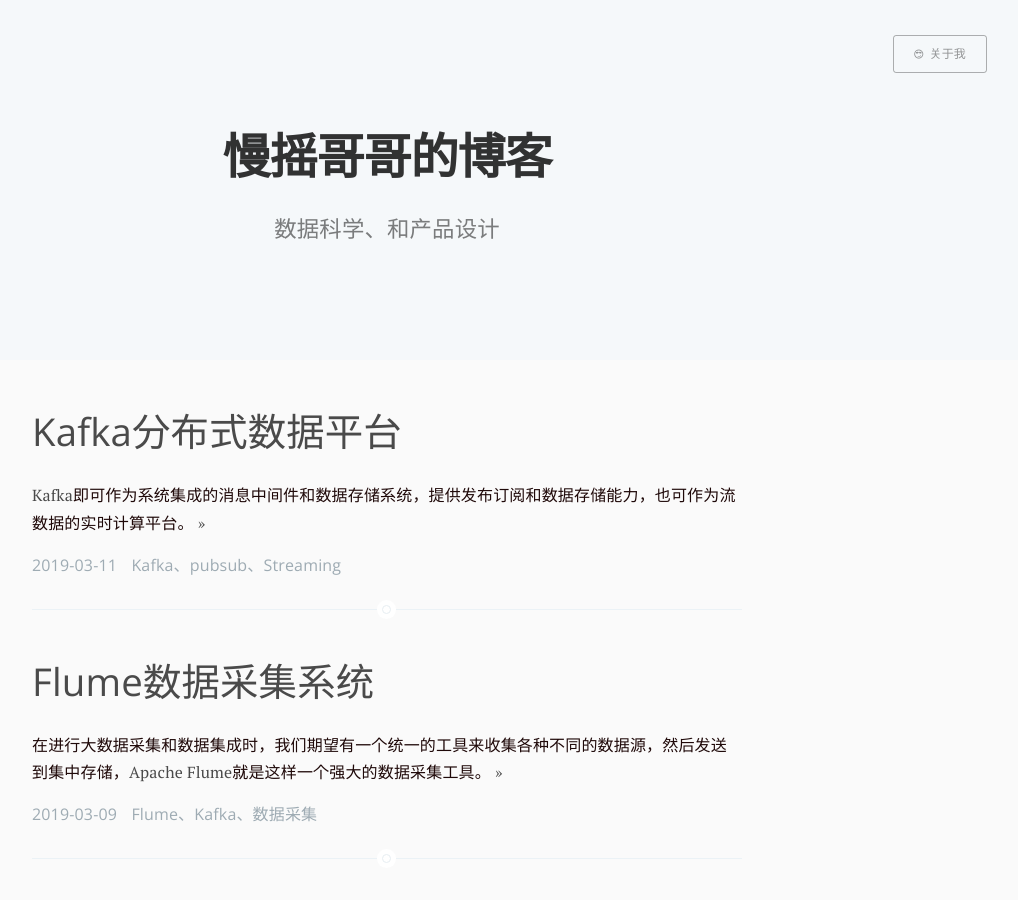
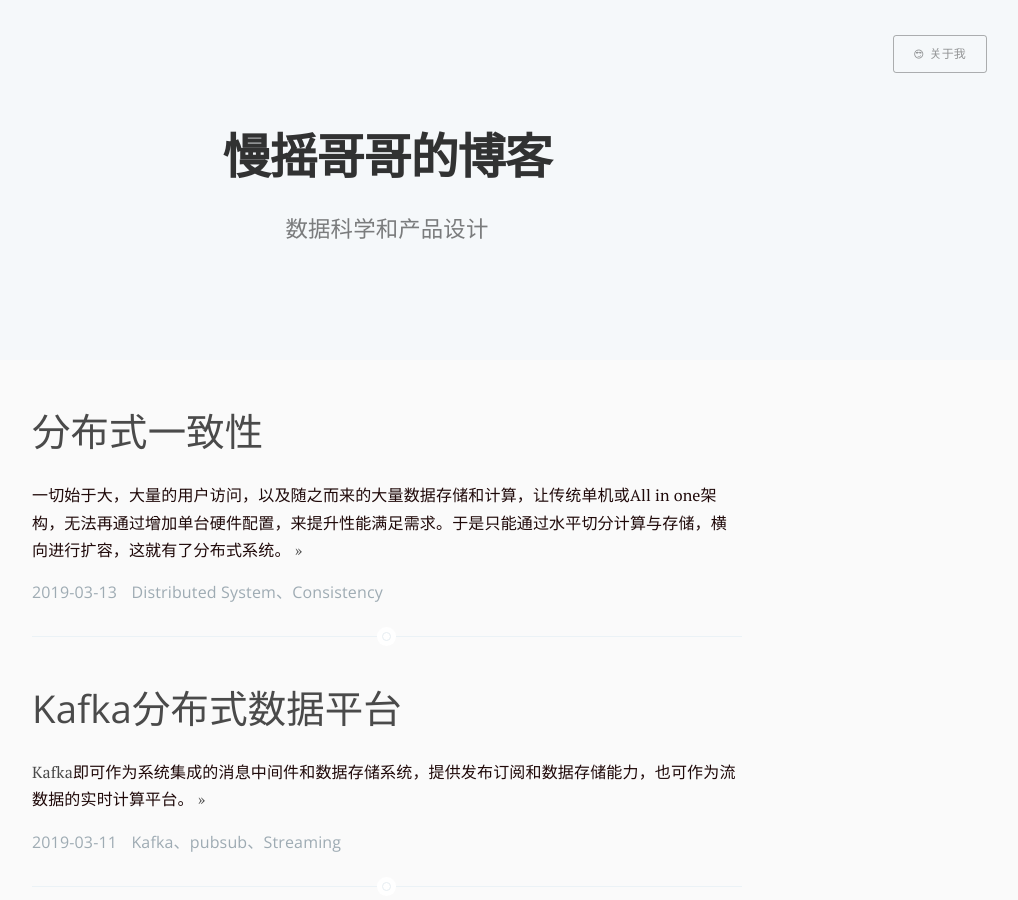
Before and after one commit to aaronyao/aaronyao.github.io, a Jekyll site: the page built from index.html, in a window 1280 px wide and 900 px high. Shown: the whole window, without its empty margins (253-1271 px from the left). Built offline with Jekyll 4.4.1, drawn with Linux system fonts in a browser that asks for light colours; the list of posts is cut into pages by our own code; some of the changed lines change nothing that is shown.

Commit message:
publish blog.

```diff
--- a/_config.yml
+++ b/_config.yml
@@ -1,6 +1,6 @@
 title: 慢摇哥哥的博客
-description: 数据科学、和产品设计
-meta_description: "数据科学、产品设计、云、和效率"
+description: 数据科学和产品设计
+meta_description: "数据科学、产品设计、云和效率"
 
 baseurl: ''
 abouturl: about.html
--- /dev/null
+++ b/_posts/2019-03-13-consisitency-of-distributed-system.md
@@ -0,0 +1,222 @@
+---
+layout: post
+title:  '分布式一致性'
+categories:
+  - Distributed System
+  - Consistency
+typora-root-url: /Users/aaron/Google Drive/my/blog/aaronyao.github.io
+---
+一切始于大，大量的用户访问，以及随之而来的大量数据存储和计算，让传统单机或All in one架构，无法再通过增加单台硬件配置，来提升性能满足需求。于是只能通过水平切分计算与存储，横向进行扩容，这就有了分布式系统。
+
+#### 分布式系统模型
+分布在网络上的多个物理主机，通过消息传递相互协同来完成共同的任务，对外看起来像是一个整体的系统，叫做分布式系统。
+
+![Distributed system model evolution](/assets/images/consistency-distributed-system-model-evolution.png)
+
+通过对计算和储存的切分，以实现分布式系统的核心目标：
+
+- **高性能**，实现水平扩容，获得高并发；
+
+- **高可用**，多副本(replication)实现容错，提高分区容忍性和可用性；
+
+![Distributed system model](/assets/images/consistency-distributed-system-model.png)
+
+分布式系统内部，节点与节点之间，主要分为两种架构模型：
+
+- **Master-slave**
+
+  主从架构，所有写入都通过Master节点进行，Master再对其他节点进行数据同步；读取数据可以从Master，也可以从Slave，这取决于业务是否可以接受数据复制的延迟；
+
+  优点：架构简单，没有多写带来的数据冲突问题；
+
+  缺点：Master有单点失败风险，也有的性能瓶颈；
+
+- **Peer-to-peer**
+
+  P2P架构，可以从任意节点进行读写，节点与节点之间进行数据的广播复制。
+
+  优点：消除了Master的中心化问题，更好的容错性；
+
+  缺点：实现复杂；
+
+无论采用哪一种架构模型，分布式系统分布在网络上的多节点，因此也引入了一些新的具有挑战性的问题，主要涉及三个方面：
+
+- 一、节点故障
+
+  节点自身和节点的接入网络都可能发生故障。导致这种故障的可能性很多，如硬件及网络问题、软件配置造成的不稳定、DDoS等等；归结起来，这些故障主要分为两类：
+
+  1. **Fail-stop** 故障停止，节点发生故障后对外表现为停止运行，这是最常见的故障模型；
+
+  1. **Byzantine or arbitrary failures**拜占庭或随机故障，节点向不同的观察者呈现不同的症状。故障检测机制也不能判定节点失败并将其排除，需要大部分节点达成共识后再将其排除。
+
+- 二，通讯延迟
+
+  网络通过存在一定的延时，按照节点间通讯延时是否设定上限（timeout），把通讯分为两类:
+
+  1. **Synchronous model**同步模型，消息有超时设定，超时则可立刻判定为通讯失败；
+  2. **Asynchronous model**异步模型，发送方发送消息后立即返回，消息可能延迟任意长的时间到达。
+
+  延时是影响分布式一致性的核心因素之一，这两个通讯模型也是决定分布式强一致性和最终一致性的关键。
+
+- 三、消息可靠性
+
+  分布式系统节点间传递的消息还可能出现各类可靠性问题，
+
+  1. 错序，由于网络延迟和不确定性，即使同一节点发出的两个事件消息，也有可能错序；
+  2. 无序，由于各个节点缺乏全局时钟（各节点即使通过[NTP](https://zh.wikipedia.org/wiki/%E7%B6%B2%E8%B7%AF%E6%99%82%E9%96%93%E5%8D%94%E5%AE%9A)也不能拥有完全一样时间），无法判断整个系统中不同节点发生的事件的先后顺序；
+  3. 消息也可能重复到达，被篡改，etc
+
+  如何和解决消息的可靠性，后面会介绍到一些相关的技术。
+
+#### 分布式一致性
+
+分布式一致性（Consistency）是指分布式系统中同一个数据的多个副本（Replication），经过一系列读写操作后，其对外表现的一致性。
+
+一致性可以实现到不同程度，不同实现程度的代价不同，根据实现程度分为如下三类，
+
+- **强一致性**，
+  1. 线性一致性 Linearizable
+  2. 顺序一致性 Sequential
+- **弱一致性**
+  1. 最终一致性 Eventual
+  2. 以及最终一致性的很多变种
+- 不一致
+
+##### 强 vs 弱
+
+**强一致性**的分布式系统，把整体（所有节点）看做一个黑盒，从黑盒内部视角，对于黑盒的每一次写入，所有节点都必须立刻（在写入返回之前）相互通讯并且达成共识完成同步，后续的对于黑盒的任何一次读，都会取得最近一次写入的值。
+
+这也是为什么Strong Consistency又叫做Single-copy Consistency的原因，这个约定让分布式系统看起来和单副本系统一样。
+
+然而，**弱一致性**不要求黑盒内部马上形成共识，不要求所有内部节点立刻同步。但是在一定的时间窗口或者条件之后，黑盒需要保证内部节点数据能够同步。这导致弱一致性的系统，每一次读不一定能够获得最近一次写入的值。
+
+第三类**不一致**的情况也是存在的，如分布式缓存系统，为了获得极致的可用性和性能，会进一步在一致性上进行妥协，数据可能不会总是严格地在所有节点上同步。
+
+强一致性的要求，会付出高延迟的代价，Client进程需要等待黑盒内部的数据同步才能够得到响应。所以，实际场景中，常常设计弱一致性系统，再结合一些补偿机制来保障数据的完整性。
+
+##### 线性一致性
+
+线性一致性是一种强一致性，上面我们从系统内部的视角描述过强一致性。下面从Client客户端的视角来描述线性一致性，***两种视角的要求是等价的***。从Client客户端的视角，要求系统具备两点：
+
+1. 对于跨不同机器的所有Client进程的所有操作，系统表现得如同采用了全局时钟顺序，使得所有的读写操作都能够串行地执行；
+2. 在全局时钟顺序串行执行，意味着每一个操作响应结束后才能发起后续操作，最终，所有的读操作均能返回最近一次写操作的值；
+
+![linearizable consistency](/assets/images/consistency-linearizable.png)
+
+如图中不同Client机器上的进程Px和Py中，每一个操作都有一个唯一的全局时间，这样自然可以排列成一个不冲突的执行顺序，call❶->res❶->call❷->res❷->call❸->res❸->call❹->res❹，结果使得，每一个操作的返回时间点时，黑盒内部的副本都已经完成同步，那么下一个操作操作自然就一定会获得最新的值。
+
+但不幸的是，世界上（不仅是分布式系统领域）不存在全局时钟用来进行全局排序，同时，任意内部副本节点之间的通讯网络不可能做到0延迟，所以线性一致性只是一个理论模型。
+
+##### 顺性一致性
+
+相比线性一致性，顺序一致性放松了全局时钟时序的要求，但提出了另外两个关于操作顺序的要求，仍然从Client客户端的视角：
+
+- 对于单个Client操作进程，进程内的事件执行顺序按照编程顺序（进程内可以通过共享时钟、内存等来实现先后顺序）；
+- 从Client观察者的角度，保证所有Client进程的所有操作事件，按照某种顺序串行起来，对于所有Client来说，都是这样同一个顺序。
+
+因此，需要一个排序规则或算法，来达成这种顺序，让所有Client客户端操作串行顺序执行。**[向量时钟(Vector Clock)](http://research.microsoft.com/en-us/um/people/lamport/pubs/time-clocks.pdf)**是一种常用的实现方式，不依赖于物理时钟，在离散系统中确定各个事件的发生次序（happen-before），并基于两两事件的关系，最后推导出整体次序（Total Ordering）。
+
+在实际场景中的强一致性，都可以认为是指顺序一致性。例如，如果MySQL Master-slave设定为同步复制，那么则可认为这个系统满足顺序一致性。
+
+##### 最终一致性
+
+如果系统没有新的更新，在一段时间之后，所有的副本的数据都会收敛到一致的状态，最终所有访问都将返回最后更新的值。
+
+为了获得高可用性和高性能，最终一致性是今天大部分分布式系统的选择。因为在大部分的业务场景下，数据最终处于一致状态就足够了，而不是要求在每次事务之后要求立即一致。
+
+![Eventual consistency](/assets/images/consistency-eventual.png)
+
+例如，用户创建订单❶成功以后，通过发送一个积分消息❷给消息队列，通过ACID事务让❶和❷同时成功或失败，保证业务的正确性；由于增加积分的过程❸并不简单，可能需要一些运算，同时订单创建完成这一瞬间，用户的关注点并不是积分的增加，而是订单是否成功。所以，业务上允许我们把增加积分❸异步处理，而不需要阻塞整个订单流程。也就是说用户积分满足最终一致性。
+
+另外，对于数据库系统，Master和Slave之间也可以设置为异步同步模式，那这个时候整个数据库系统也满足最终一致性。
+
+最终一致性
+
+##### 区别于ACID一致性
+
+ACID中的一致性是指DBMS中的一次事务操作（事务中包含了一些列的读写操作），在执行前和执行后，需要保障业务数据的完整性和系统预设的约束。简单来讲就是要么全部成功，要么全部失败。
+
+- 以银行两个账户之间转账为例，不会出现，转出账户已扣款，但转入账户却没增加的情况；
+
+- 以MySQL的Master-Slave复制为例，你可以能会在Slave上发现，转出转入账户同时都更新了，或者同时都没有更新，但你不可能看到转入和转出不配对的情况。
+
+所以ACID保障事务内一系列操作的后，数据库数据的正确性和完整性，是实现分布式数据库系统强一致性的一种技术。
+
+#### CAP理论
+
+CAP理论是分布式领域重要的系统设计指导原则，比较抽象的描绘了一致性、可用性和分区容忍性三者的关系，同时指出在系统设计时需要进行一些权衡。
+
+##### 定义
+
+CAP理论推测并被证明了，分布式系统不能同时完全满足以下三个特性，
+
+- ***一致性（Consistency）***：上面已经详细介绍过了，表示副本节点数据的一致性状态；
+
+- ***可用性（Availability）***：每一次对系统的请求，都能在规定的时限内得到非错误的响应（即使获取的数据不是最新数据）；
+
+- ***分区容错性（Partition tolerance）***：各节点组成的网络本开始是连通的，因为某些故障，使得一部分节点之间不连通了，整个网络就分成了几块区域，数据就分布到了这些不连通的区域中，这就叫分区。分区容忍就是即使由于网络或节点故障导致发生了分区，系统仍能够继续运行（怎么样运行就取决于C和A的权衡）；
+
+![CAP Theorem](/assets/images/consistency-CAP.png)
+
+分区是分布式环境存在的客观条件，按照CAP理论，我们需要在一致性和可用性两者之间做一些妥协，值得注意的是，我们说的是“妥协”，而不是完全舍弃。从不同的侧重性上来讲，我们把系统分为三类：
+
+- ***CA系统*** 不能分区错误容忍，当节点发生故障或者网络故障时候，系统将不能正常工作，否则不同节点的数据会发生不一致的情况，属于强一致性系统；
+- ***CP系统*** 以降低可用性为代价，保持一致性和分区容忍性。当发生分区时，系统将选择大多数节点所在的分区，保持这一部分节点的一致性；同时停止小部分节点的分区再接受写入；仍然属于强一致性系统；
+- ***AP系统*** 降低强一致性为代价，保持高可用和分区容忍性。当发生分区时，系统讲仍能够继续工作，多副本节点的数据在分区时会出现不一致的情况。当分区消除后，系统具有最终一致性。
+
+系统架构师的任务，是在分区的前提下，权衡一致性和可用性，在合理范围内最大化的实现一致性和可用性的合力，同时极力恢复分区以消除数据不一致性。
+
+##### 强一致性导致的延迟
+
+CAP描述了一致性和可用性的竞争关系，但是性能（或者说延迟）是一个被遗漏的方面。
+
+强一致性要求每一次读都能够读到最近的一次写，这就意味着，前一次的写必须反映在所有的数据副本上。如MySQL Master必须完成对所有Slave的同步，才能返回给客户端，这将大大的增加客户端的响应延迟。
+
+幸运的是，[Quorum](https://en.wikipedia.org/wiki/Quorum_(distributed_computing))提供了一种折中的算法，可以通过牺牲性能的方式，让系统支持强一致性，但实现最终一致性。算法要求，假设系统有N个数据副本，每一次写要同时写入W个副本，每一次读要同时读R个副本，NWR不同的组合会导致不同的一致性：
+
+- ***强一致性***:  W + R > N
+- ***最终一致性***： W + R < N
+
+强一致性举例，共3个副本，
+
+- W写入1个副本，那么必须同时读3个副本，取最新的更新；
+- W写入2个副本，那么必须同时读2个副本，取最新的更新；
+- W写入3个副本，那么只需读1个副本；
+
+Quorum的读写数可以用来作为系统读写性能的一个调节参数。W越大写越慢，但R越小读越快；反之同理。
+
+##### 高可用性引入的写入冲突
+
+最终一致性让系统可以获得更好的可用性和性能。但同时还会引入一些新问题，比如多写（Multi-Source）问题，允许系统有多个接受写入的节点，进一步提高了系统的可用性。但多写不仅会让系统设计更加复杂，并行写入还会造成数据冲突。
+
+例如，以MySQL Master-Slave为代表的数据库架构，大部分的使用场景是，一个写入节点（Master），Master同步给多个Slave，所有同步的binlog都会在各个Slave节点上串行地顺序执行，不存在并行写入冲突。然而，在如下图多Master的场景下，Client2和Client3同时修改了Master1和Master2上的同一条数据，并且Master1想把新值Val1同步给Master2，由于Master1和Master2缺乏全局时钟，从逻辑上这两个操作是无法比较先后的，
+
+![Multiple master](/assets/images/consistency-conflict-multi-master.png)
+
+于是分布式数据库系统需要调和冲突，有几种常见的决策逻辑：
+
+- ***Last Write Wins:***  给每一个操作指定一个唯一的ID（如Master服务器上的timestamp，UUID，或其他可比较的值），取较大者。
+
+  PS：需要理解的是，如使用timestamp，虽然两个Master服务器上的timestamp不具备可比性（不是全局时钟），但在遇到并行冲突时，对于系统来讲，必须选择一种决策算法(即使算法不公平)，最重要的是保证一致性；对于客户端而言，最终被反馈了写入是否成功，也达到了可用性的要求；
+
+- ***固定选择某一个Master*** 让所有的操作都带上Master的ID，如果发现冲突，始终选择一个Master作为常胜将军（这也是上面说的的，即使不公平，但也是一种规则）；
+
+- ***自定义*** 很多RDBMS允许自定义冲突调和策略，比如可以合并两个冲突的值，取平均值也是一种选择。
+
+再如，为了获得更好的可用性，一些分布式系统选择了Peer-to-peer的架构，同时系统保障最终一致性。允许多个节点进行数据写入，同时每一个节点都广播（异步复制）给其他节点，这也存在并行写入冲突的可能性。
+
+![DynamoDB detect conflict by vector clock](/assets/images/consistency-dynamodb-vector-clock.png)
+
+如AWS DynomoDB使用*[Vector Clock](http://research.microsoft.com/en-us/um/people/lamport/pubs/time-clocks.pdf)*来检测多节点的并行写入冲突。Client2和Client3分别并行写入Node2和Node3时，通过对数据上的向量`([N1,1], [N2, 1])`,` ([N1,1], [N3, 1])`的比较，无法确定两者先后，这就检测到了冲突。于是启动冲突调和逻辑，DynamoDB也提供了类似LWW等一些自动调和算法，并支持让客户来设计调和逻辑。
+
+#### 总结
+
+分布式一致性，受到系统架构，算法，甚至客户端的交互规则的影响，是可用性、分区容忍性、及性能之间权衡的后的一种选择。
+
+简单来讲，是多数据副本的一致性问题，它是分布式系统与用户（开发者）之间的一种协议约定，系统可以保障的一种数据一致性程度。
+
+#### 参考
+
+- [Distributed system for fun and profit](http://book.mixu.net/distsys/ebook.html)
+
+(END)
```
Also changed, not shown: _posts/2019-03-11-kafka-distributed-data-platform.md (+0 -8 lines), assets/images/consistency-CAP.png (added), assets/images/consistency-conflict-multi-master.png (added), assets/images/consistency-distributed-system-model-evolution.png (added), assets/images/consistency-distributed-system-model.png (added), assets/images/consistency-dynamodb-vector-clock.png (added), assets/images/consistency-eventual.png (added), assets/images/consistency-linearizable.png (added).
